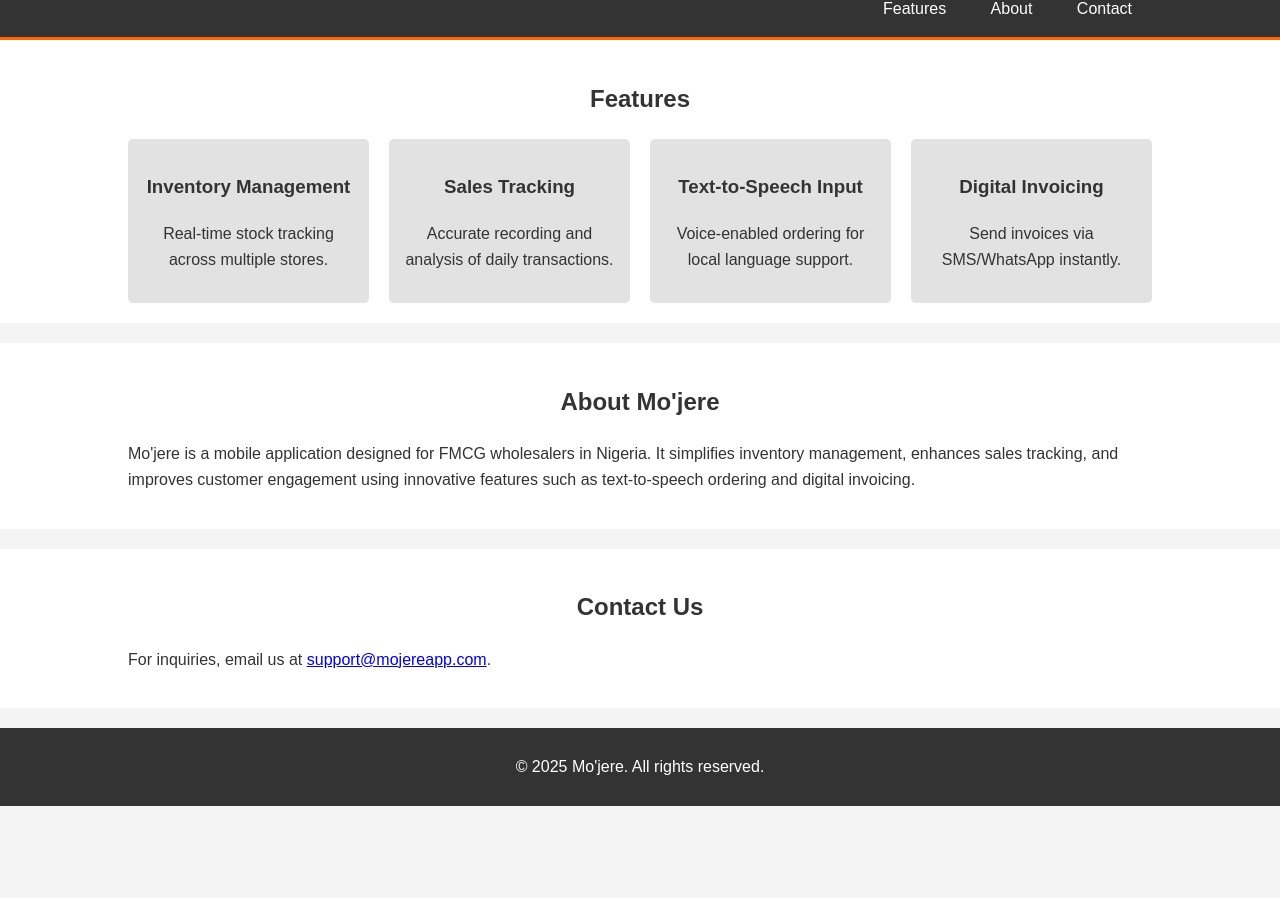
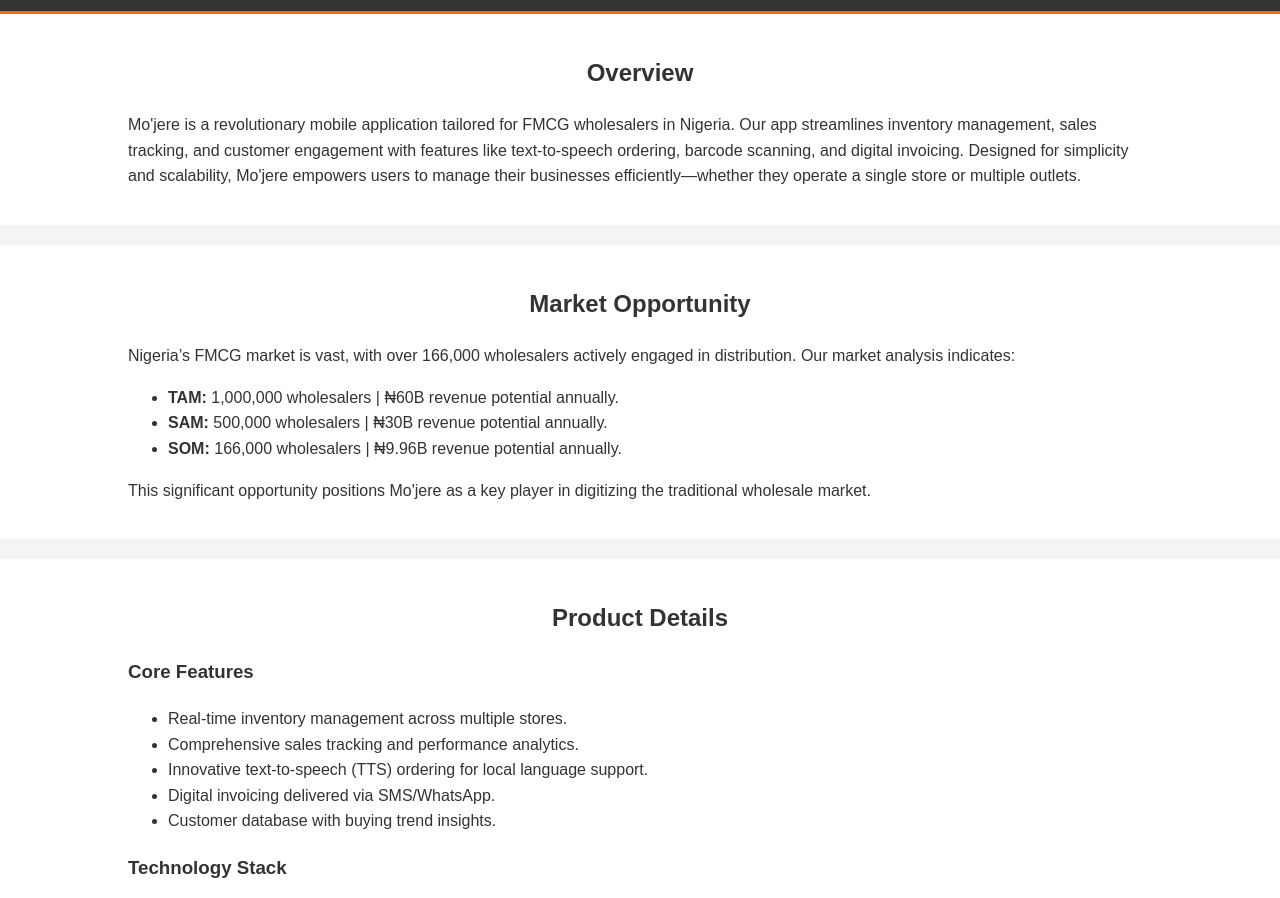
Before and after one commit to Niyioxy/-niyioxy.github.io, a plain HTML site: page index.html in a window 1280 px wide. Shown: the part 89-987 px from the top of the page. Before the commit the page ends 895 px from the top, so only its background shows below. Drawn offline with Linux system fonts and the light colour scheme.

Commit message:
Update index.html

```diff
--- a/index.html
+++ b/index.html
@@ -2,54 +2,85 @@
 <html lang="en">
 <head>
   <meta charset="UTF-8">
-  <meta name="viewport" content="width=device-width, initial-scale=1">
-  <title>Mo'jere - Empowering Wholesalers</title>
+  <meta name="viewport" content="width=device-width, initial-scale=1.0">
+  <title>Mo'jere - Empowering FMCG Wholesalers</title>
   <link rel="stylesheet" href="style.css">
 </head>
 <body>
   <header>
     <div class="container">
-      <h1>Mo'jere App</h1>
-      <p>Empowering Wholesalers with Digital Efficiency</p>
+      <h1>Mo'jere</h1>
       <nav>
         <ul>
-          <li><a href="#features">Features</a></li>
-          <li><a href="#about">About</a></li>
+          <li><a href="#overview">Overview</a></li>
+          <li><a href="#market">Market Opportunity</a></li>
+          <li><a href="#product">Product Details</a></li>
+          <li><a href="#team">Our Team</a></li>
+          <li><a href="#investment">Investment</a></li>
           <li><a href="#contact">Contact</a></li>
         </ul>
       </nav>
     </div>
   </header>
 
-  <section id="features">
+  <section id="overview">
     <div class="container">
-      <h2>Features</h2>
-      <div class="feature-list">
-        <div class="feature">
-          <h3>Inventory Management</h3>
-          <p>Real-time stock tracking across multiple stores.</p>
-        </div>
-        <div class="feature">
-          <h3>Sales Tracking</h3>
-          <p>Accurate recording and analysis of daily transactions.</p>
-        </div>
-        <div class="feature">
-          <h3>Text-to-Speech Input</h3>
-          <p>Voice-enabled ordering for local language support.</p>
-        </div>
-        <div class="feature">
-          <h3>Digital Invoicing</h3>
-          <p>Send invoices via SMS/WhatsApp instantly.</p>
-        </div>
-      </div>
+      <h2>Overview</h2>
+      <p>
+        Mo'jere is a revolutionary mobile application tailored for FMCG wholesalers in Nigeria. Our app streamlines inventory management, sales tracking, and customer engagement with features like text-to-speech ordering, barcode scanning, and digital invoicing. Designed for simplicity and scalability, Mo'jere empowers users to manage their businesses efficiently—whether they operate a single store or multiple outlets.
+      </p>
     </div>
   </section>
 
-  <section id="about">
+  <section id="market">
     <div class="container">
-      <h2>About Mo'jere</h2>
+      <h2>Market Opportunity</h2>
       <p>
-        Mo'jere is a mobile application designed for FMCG wholesalers in Nigeria. It simplifies inventory management, enhances sales tracking, and improves customer engagement using innovative features such as text-to-speech ordering and digital invoicing.
+        Nigeria’s FMCG market is vast, with over 166,000 wholesalers actively engaged in distribution. Our market analysis indicates:
+      </p>
+      <ul>
+        <li><strong>TAM:</strong> 1,000,000 wholesalers | ₦60B revenue potential annually.</li>
+        <li><strong>SAM:</strong> 500,000 wholesalers | ₦30B revenue potential annually.</li>
+        <li><strong>SOM:</strong> 166,000 wholesalers | ₦9.96B revenue potential annually.</li>
+      </ul>
+      <p>
+        This significant opportunity positions Mo'jere as a key player in digitizing the traditional wholesale market.
+      </p>
+    </div>
+  </section>
+
+  <section id="product">
+    <div class="container">
+      <h2>Product Details</h2>
+      <h3>Core Features</h3>
+      <ul>
+        <li>Real-time inventory management across multiple stores.</li>
+        <li>Comprehensive sales tracking and performance analytics.</li>
+        <li>Innovative text-to-speech (TTS) ordering for local language support.</li>
+        <li>Digital invoicing delivered via SMS/WhatsApp.</li>
+        <li>Customer database with buying trend insights.</li>
+      </ul>
+      <h3>Technology Stack</h3>
+      <p>
+        Our tech stack leverages React Native for cross-platform development, Node.js and Express for backend logic, PostgreSQL and Firebase for real-time databases, and AI-powered tools (Google Cloud Speech-to-Text) for TTS functionality. This robust architecture ensures scalability, security, and efficiency.
+      </p>
+    </div>
+  </section>
+
+  <section id="team">
+    <div class="container">
+      <h2>Our Team</h2>
+      <p>
+        Led by founder Adeniyi, a seasoned entrepreneur with deep insights into Nigeria’s FMCG market, our team comprises experienced professionals in software development, business strategy, and market operations. Our collective expertise drives our commitment to delivering a product that meets real-world challenges and creates measurable impact.
+      </p>
+    </div>
+  </section>
+
+  <section id="investment">
+    <div class="container">
+      <h2>Investment Opportunity</h2>
+      <p>
+        We are currently raising ₦500 million in seed funding at a pre-money valuation of ₦2 billion. This capital will accelerate product development, market expansion, and operational scaling. With a projected annual revenue potential of ₦9.96 billion from our target SOM of 166,000 wholesalers, Mo'jere offers substantial returns and early entry into a rapidly digitizing market.
       </p>
     </div>
   </section>
@@ -57,13 +88,15 @@
   <section id="contact">
     <div class="container">
       <h2>Contact Us</h2>
-      <p>For inquiries, email us at <a href="mailto:support@mojereapp.com">support@mojereapp.com</a>.</p>
+      <p>
+        For further inquiries or investment opportunities, please email us at <a href="mailto:invest@mojereapp.com">invest@mojereapp.com</a> or call +234-XXX-XXXXXXX.
+      </p>
     </div>
   </section>
 
   <footer>
     <div class="container">
-      <p>&copy; 2025 Mo'jere. All rights reserved.</p>
+      <p>&copy; 2025 Mo'jere. All Rights Reserved.</p>
     </div>
   </footer>
 </body>
```
